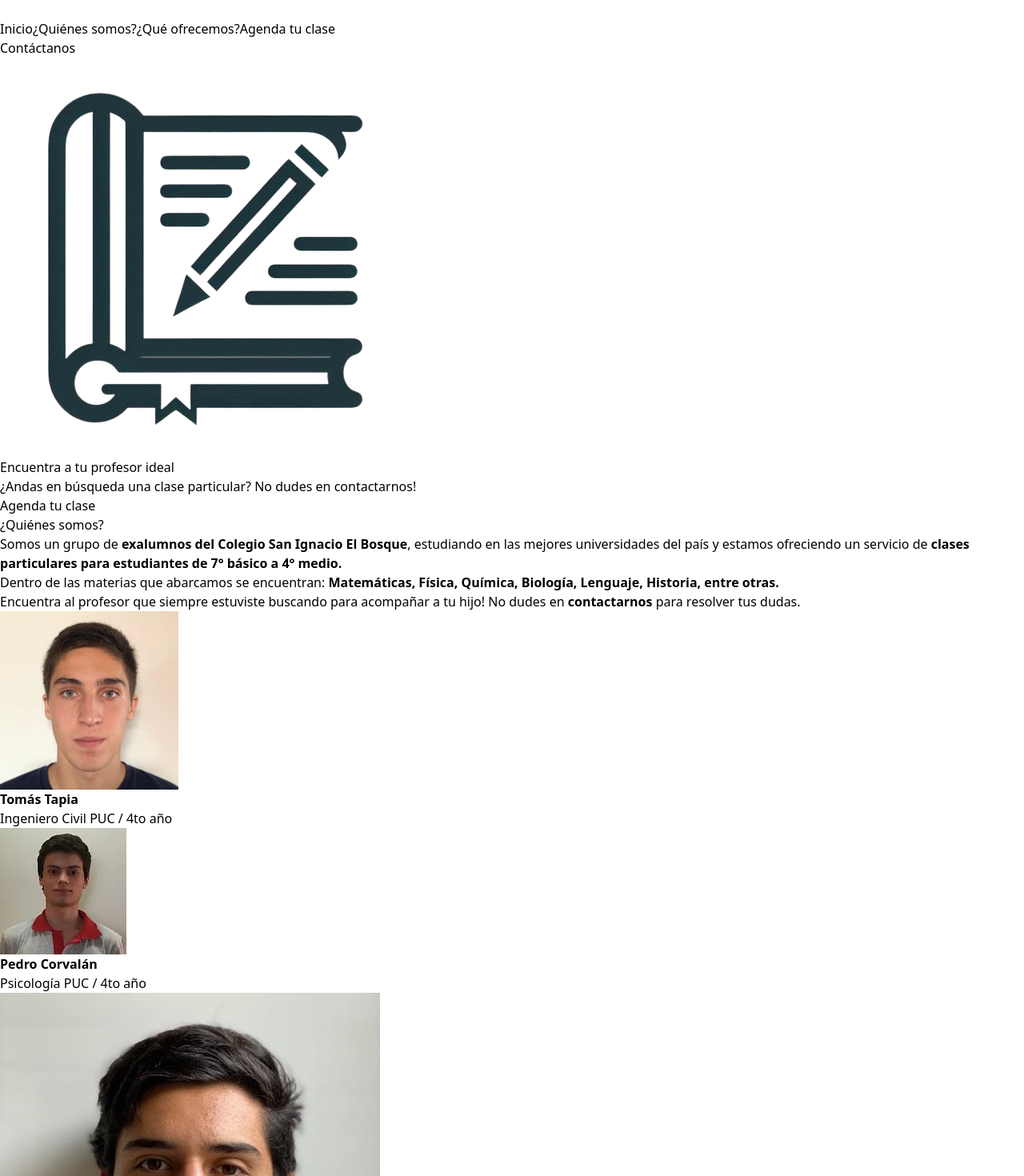
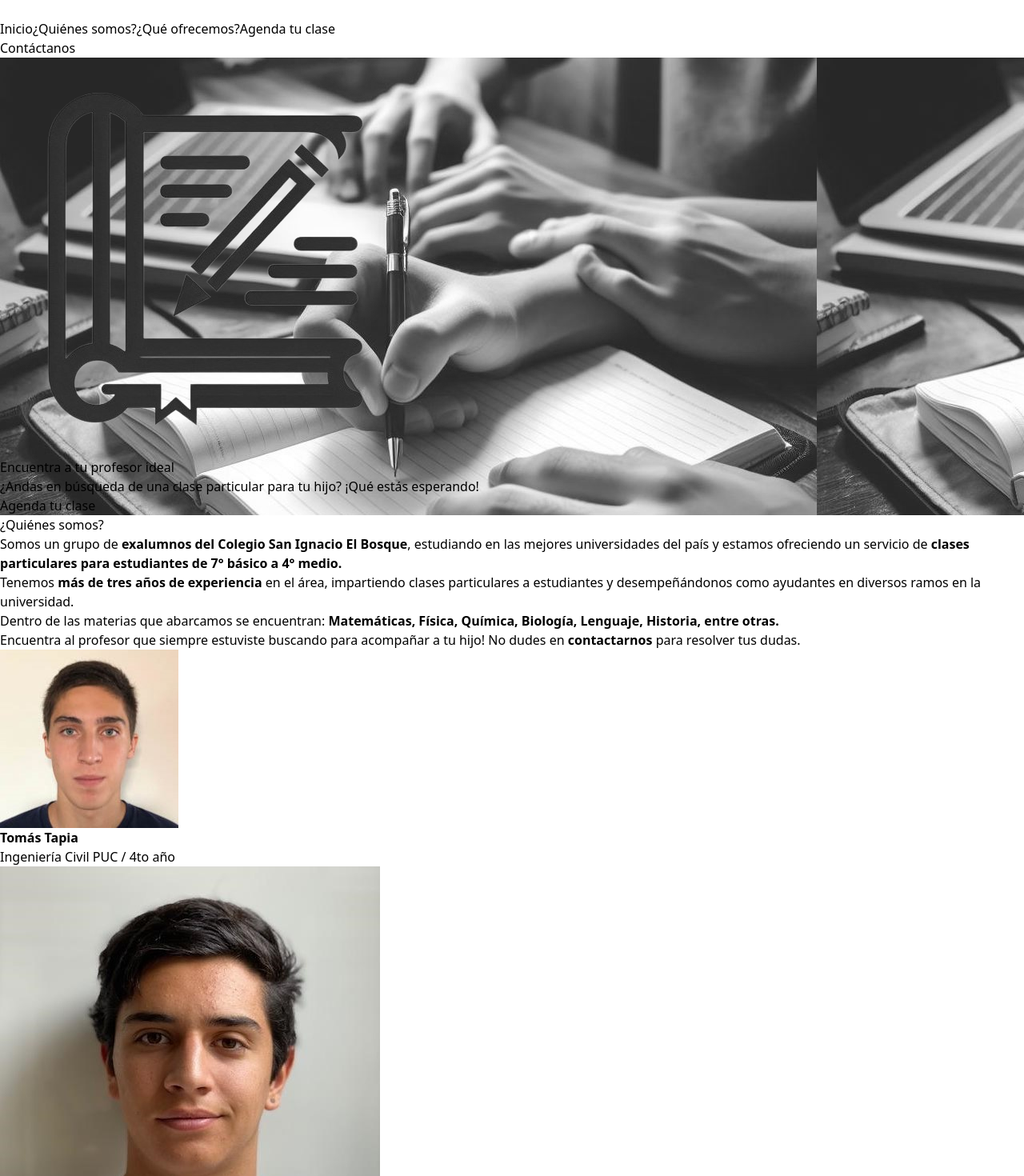
Before and after one commit to tom4stapia/TuClase, a React (Vite) app: page / in a window 1280 px wide. Shown: the top 1470 px of the page at 80% size. Built offline with nearby package versions, Linux system fonts and the light colour scheme.

Commit message:
add image

```diff
--- a/src/components/Equipo.jsx
+++ b/src/components/Equipo.jsx
@@ -1,22 +1,17 @@
 import "../styles/imagenes.css"
 import '../styles/LandingPage.css';
+import { faWhatsapp  } from "@fortawesome/free-brands-svg-icons";
 
 const people = [
     {
       name: 'Tomás Tapia',
-      role: 'Ingeniero Civil PUC / 4to año',
+      role: 'Ingeniería Civil PUC / 4to año',
       imageUrl:
         'tomas.jpg',
     },
     {
-        name: 'Pedro Corvalán',
-        role: 'Psicología PUC / 4to año',
-        imageUrl:
-          'pedro.jpg',
-      },
-      {
       name: 'Pablo Bustos',
-        role: 'Ingeniero Civil PUC / 4to año',
+      role: 'Ingeniería Civil PUC / 4to año',
       imageUrl:
         'pablo.jpg',
     },
@@ -25,6 +20,12 @@ const people = [
       role: 'Derecho UCH / 4to año',
       imageUrl:
         'tomas2.jpg',
+    },
+    {
+      name: 'Pedro Corvalán',
+      role: 'Psicología PUC / 4to año',
+      imageUrl:
+        'pedro.jpg',
     },
   ]
 
@@ -36,6 +37,9 @@ const people = [
           <div className="max-w-2xl">
             <p className="mt-6 text-lg leading-8 text-justify text-gray-600">
               Somos un grupo de <b>exalumnos del Colegio San Ignacio El Bosque</b>, estudiando en las mejores universidades del país y estamos ofreciendo un servicio de <b>clases particulares para estudiantes de 7° básico a 4° medio.</b>
+            </p>
+            <p className="mt-6 text-lg leading-8 text-justify text-gray-600">
+            Tenemos <b>más de tres años de experiencia</b> en el área, impartiendo clases particulares a estudiantes y desempeñándonos como ayudantes en diversos ramos en la universidad.
             </p>
             <p className="mt-6 text-lg leading-8 text-justify text-gray-600">
                Dentro de las materias que abarcamos se encuentran: <b>Matemáticas, Física, Química, Biología, Lenguaje, Historia, entre otras. </b>
--- a/src/pages/LandingPage.jsx
+++ b/src/pages/LandingPage.jsx
@@ -11,10 +11,11 @@ export default function LandingPage() {
   return (
     <>
     <div className='h-16' id='inicio'></div>
-    <div class="flex flex-col justify-center items-center bg-white mt-8 ">
+    {/* <div class="w-500 h-300 bg-cover bg-center text-white" style="background-image: url('ruta/de/tu/imagen.jpg');"></div> */}
+    <div class="flex flex-col justify-center items-center bg-white mt-8 " style={{backgroundImage: "url('fondo2.jpg')", filter: "grayscale(100%)"}}>
       <img src="logo.png" alt="Logo" class="w-32 h-32 mb-4"/>
       <h1 class="text-6xl font-bold text-indigo-600 m-4 text-center">Encuentra a tu profesor ideal</h1>
-      <p class="text-2xl text-gray-900 mt-4 text-center">¿Andas en búsqueda una clase particular? No dudes en contactarnos!</p>
+      <p class="text-2xl text-gray-900 mt-4 ml-4 mr-4 text-center">¿Andas en búsqueda de una clase particular para tu hijo? ¡Qué estás esperando!</p>
       <a href='https://wa.me/56973927173' target="_blank"><button class="bg-indigo-600 text-white font-bold py-2 px-4 rounded mt-8 mb-8">Agenda tu clase</button></a>
     </div>
     <Equipo id="nosotros"/>
```
Also changed, not shown: public/fondo1.jpeg (added), public/fondo2.jpg (added). Lines whose indentation alone changed are shown as unchanged.
